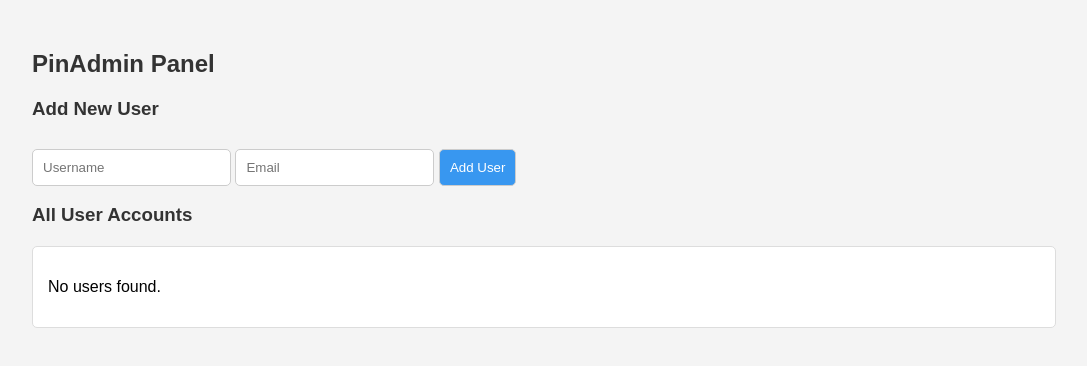
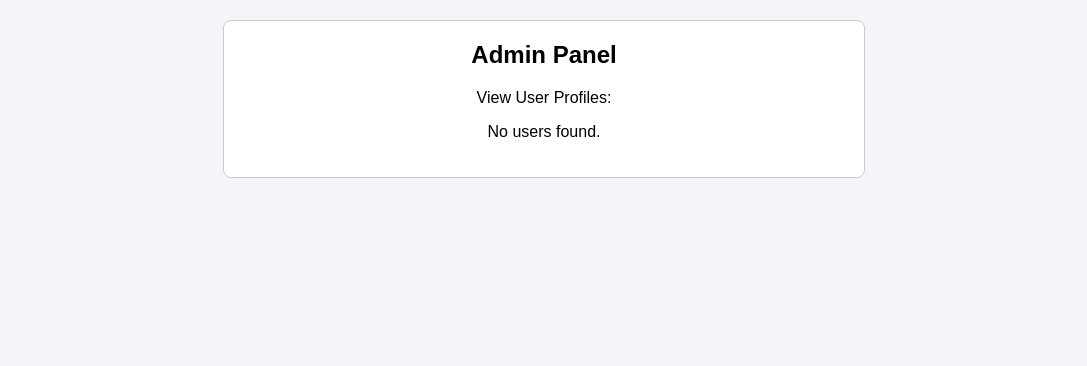
Before and after one commit to Oshinpou/cryptopin, a plain HTML site: page adminsearch.html in a window 1280 px wide. Shown: the whole page, without its empty margins (96-1183 px from the left). Drawn offline with Linux system fonts and the light colour scheme.

Commit message:
Update adminsearch.html

```diff
--- a/adminsearch.html
+++ b/adminsearch.html
@@ -1,129 +1,62 @@
 <!DOCTYPE html>
 <html>
 <head>
-    <title>PinAdmin Panel</title>
+    <title>Admin Panel - CryptoPin</title>
     <style>
         body {
+            font-family: Arial, sans-serif;
+            background-color: #f4f4f9;
             margin: 0;
-            padding: 0;
-            font-family: Arial, sans-serif;
-            background-color: #f4f4f4;
+            padding: 20px;
+            text-align: center;
         }
-        .container {
-            width: 80%;
-            margin: 50px auto;
+        .admin-container {
+            max-width: 600px;
+            margin: 0 auto;
+            background: #fff;
+            padding: 20px;
+            border: 1px solid #ccc;
+            border-radius: 8px;
         }
-        h2, h3 {
-            color: #333;
+        h2 {
+            margin-top: 0;
         }
-        input, button {
-            padding: 10px;
-            margin-top: 10px;
-            border: 1px solid #ccc;
-            border-radius: 5px;
+        .link {
+            margin-top: 20px;
         }
-        button {
-            background-color: #3897f0;
-            color: #fff;
-            cursor: pointer;
-        }
-        button:hover {
-            background-color: #357ae8;
-        }
-        .user-list {
-            margin-top: 20px;
-            background: #fff;
-            padding: 15px;
-            border-radius: 5px;
-            border: 1px solid #ddd;
-        }
-        .user-item {
-            padding: 10px;
-            border-bottom: 1px solid #ddd;
-        }
-        .delete-btn {
-            background: red;
-            margin-left: 10px;
+        .link a {
+            color: #3897f0;
+            text-decoration: none;
         }
     </style>
 </head>
 <body>
 
-    <div class="container">
-        <h2>PinAdmin Panel</h2>
-
-        <h3>Add New User</h3>
-        <input type="text" id="username" placeholder="Username">
-        <input type="text" id="email" placeholder="Email">
-        <button onclick="addUser()">Add User</button>
-
-        <h3>All User Accounts</h3>
-        <div id="userList" class="user-list"></div>
+    <div class="admin-container">
+        <h2>Admin Panel</h2>
+        <p>View User Profiles:</p>
+        <div id="userLinks"></div>
     </div>
 
     <script>
-        let users = JSON.parse(localStorage.getItem('users')) || [];
+        // Load all registered users
+        const users = JSON.parse(localStorage.getItem('users')) || [];
 
-        // Add new user and generate profile link
-        function addUser() {
-            const username = document.getElementById('username').value.trim();
-            const email = document.getElementById('email').value.trim();
-
-            if (!username || !email) {
-                alert('Please enter a valid username and email.');
-                return;
-            }
-
-            // Check if username already exists
-            if (users.some(user => user.username === username)) {
-                alert('Username already exists. Please choose a different one.');
-                return;
-            }
-
-            const uniqueCode = generateUniqueCode();
-            const profileLink = generateProfileLink(uniqueCode);
-            const newUser = { username, email, code: uniqueCode, link: profileLink };
-
-            users.push(newUser);
-            localStorage.setItem('users', JSON.stringify(users));
-            loadUsers();
-            alert('User added successfully!');
+        // Generate profile links for all users
+        function generateProfileLink(username) {
+            return `profile.html?user=${encodeURIComponent(username)}`;
         }
 
-        // Generate unique code for profile
-        function generateUniqueCode() {
-            return `CP-${Math.floor(100000 + Math.random() * 900000)}`;
+        // Display all profile links for admin
+        const userLinksDiv = document.getElementById('userLinks');
+        if (users.length > 0) {
+            users.forEach(user => {
+                const link = generateProfileLink(user.username);
+                userLinksDiv.innerHTML += `<p><a href="${link}" target="_blank">${user.username}'s Profile</a></p>`;
+            });
+        } else {
+            userLinksDiv.innerHTML = '<p>No users found.</p>';
         }
-
-        // Generate unique profile link
-        function generateProfileLink(code) {
-            return `${window.location.origin}/profile.html?code=${code}`;
-        }
-
-        // Load users and display in admin panel
-        function loadUsers() {
-            const userList = document.getElementById('userList');
-            if (users.length === 0) {
-                userList.innerHTML = '<p>No users found.</p>';
-                return;
-            }
-            userList.innerHTML = users.map((user, index) => `
-                <div class="user-item">
-                    <p><strong>${user.username}</strong> (${user.email})</p>
-                    <p>Profile Link: <a href="${user.link}" target="_blank">${user.link}</a></p>
-                    <button class="delete-btn" onclick="deleteUser(${index})">Delete</button>
-                </div>
-            `).join('');
-        }
-
-        // Delete user and update list
-        function deleteUser(index) {
-            users.splice(index, 1);
-            localStorage.setItem('users', JSON.stringify(users));
-            loadUsers();
-        }
-
-        window.onload = loadUsers;
     </script>
 </body>
 </html>
```
